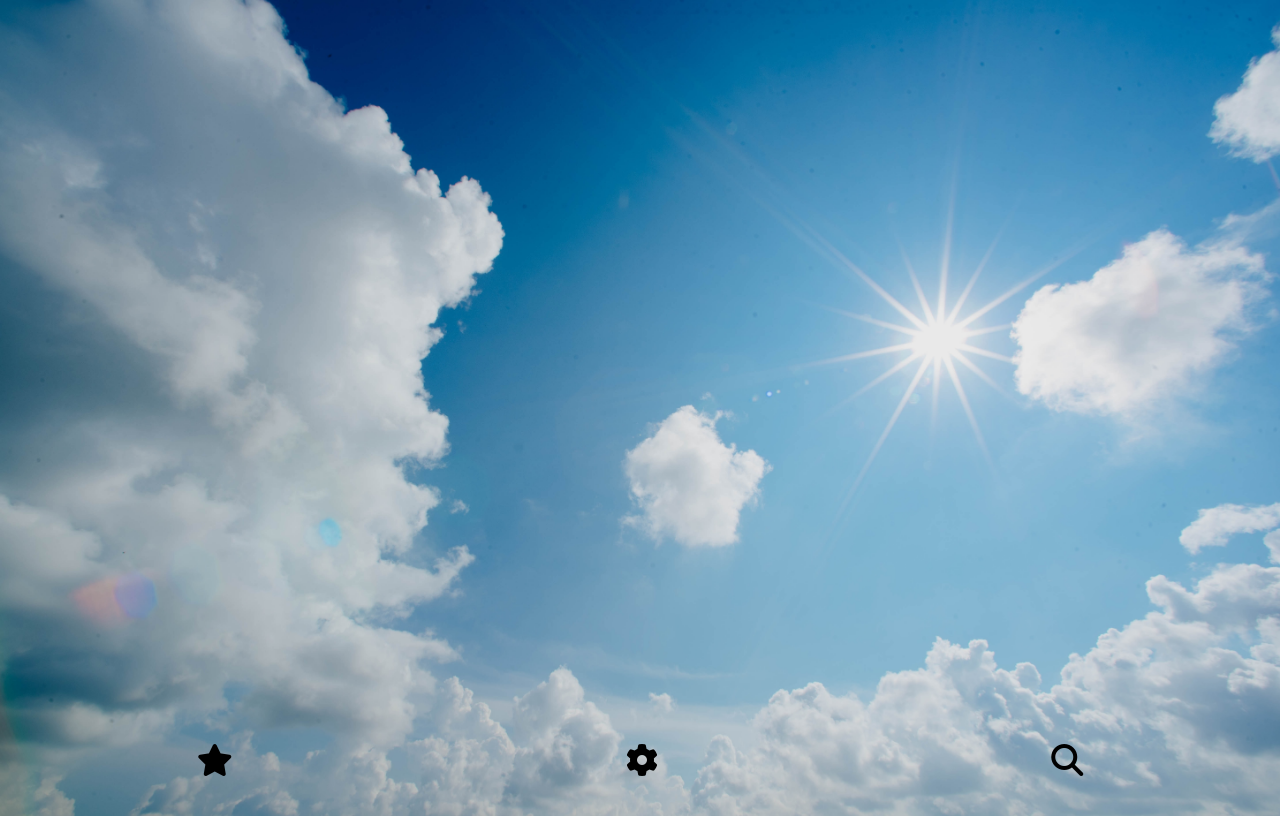
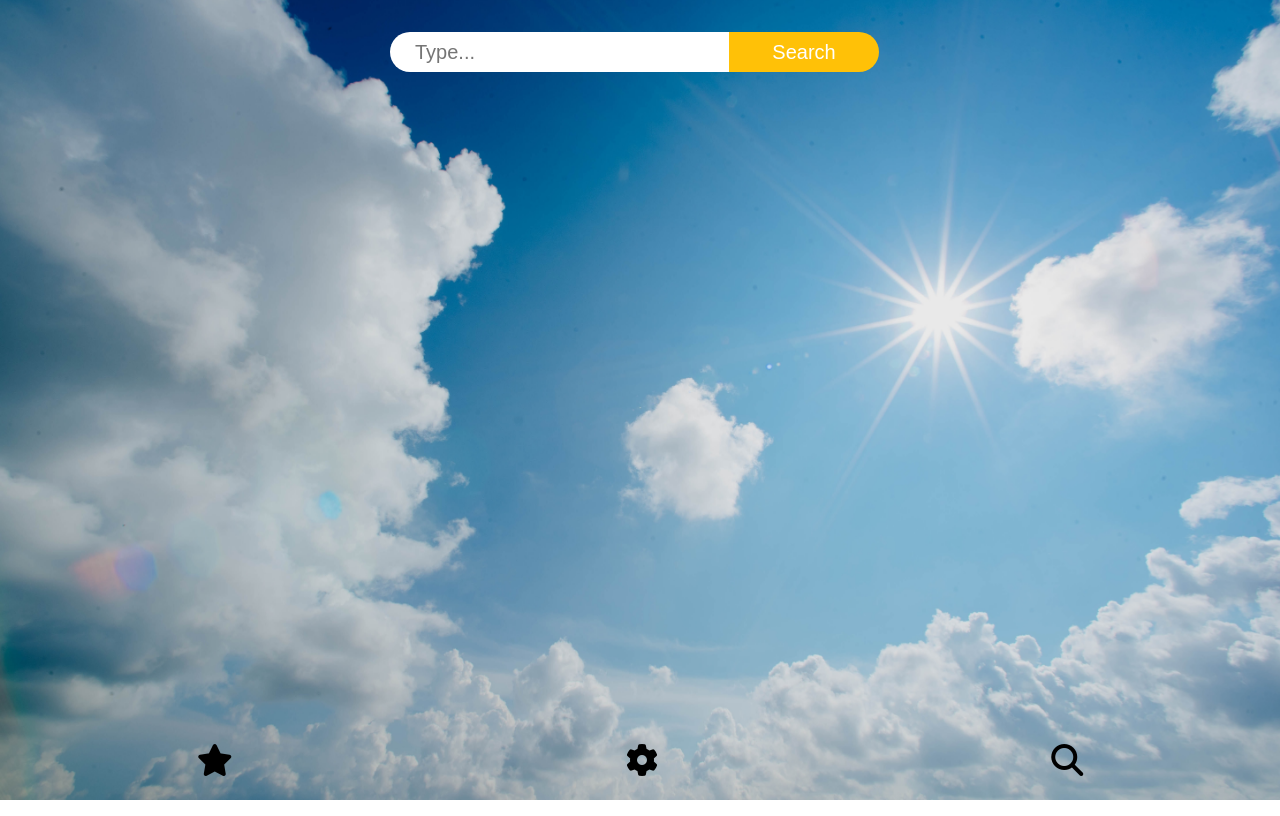
Before and after one commit to Seba1Plus8/WeatherAppGruppA, a plain HTML site: page search.html in a window 1280 px wide. Drawn offline with Linux system fonts and the light colour scheme.

Commit message:
Fixa en Search bar

```diff
--- /dev/null
+++ b/search.css
@@ -0,0 +1,54 @@
+body {
+     margin: 0;
+     padding: 0;
+
+}
+
+
+
+.box
+{
+    position: absolute;
+    left: 50%;
+    top: 4%;
+    transform: translate(-50%);
+    width: 500px;
+}
+
+input
+{
+    position: relative;
+    display: inline-block;
+    font-size: 20px;
+    box-sizing: border-box;
+    transition: .5s;
+}
+
+input[type="text"]
+{
+    background: #fff;
+    width: 340px;
+    height: 40px;
+    border: none;
+    outline: none;
+    padding: 0 25px;
+    border-radius: 25px 0 0 25px;
+}
+input[type="submit"]
+{
+    position: relative;
+    left: -5px;
+    border-radius:  0 25px 25px 0;
+    height: 40px;
+    width: 150px;
+    border: none;
+    outline: none;
+    cursor: pointer;
+    background: #ffc107;
+    color: #fff;
+}
+
+input[type="submit"]:hover
+{
+    background: #ff5722;
+}
--- a/search.html
+++ b/search.html
@@ -7,8 +7,15 @@
     <title>Search</title>
     <script src="https://kit.fontawesome.com/2f1b119233.js" crossorigin="anonymous"></script>
     <link rel="stylesheet" href="style.css">
+    <link rel="stylesheet" href="search.css">
 </head>
 <body>
+   <div class="box">
+    <form>
+        <input type="text" name="" placeholder="Type...">
+        <input type="submit" name="" value="Search">
+    </form>
+   </div>
     <div class="wrapper">
         <header></header>
         <main></main>
```
